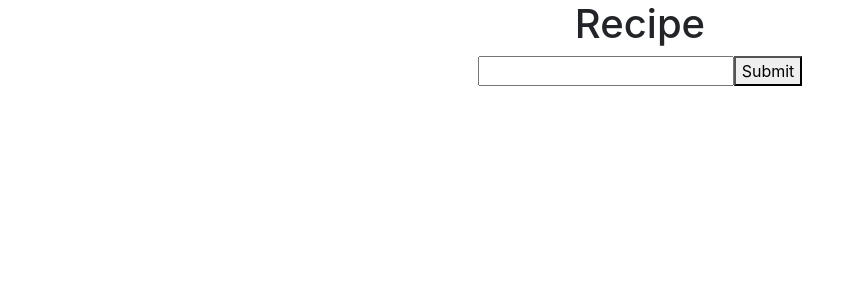
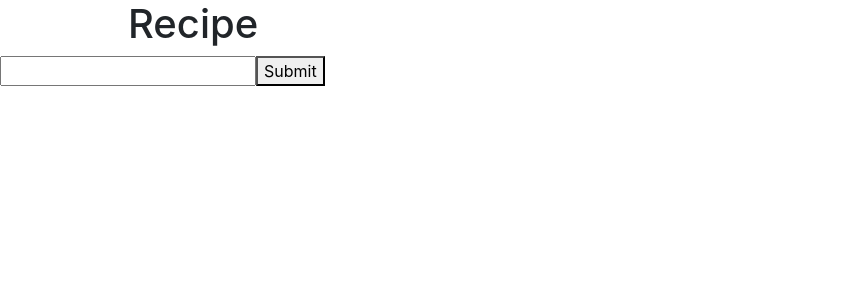
Before and after one commit to neerajp99/food_recipe, a React (Create React App) app: page / in a window 1280 px wide. Shown: the top 300 px of the page, without its empty margins (0-865 px from the left). Built offline with nearby package versions, Linux system fonts and the light colour scheme.

Commit message:
added recipe and routes

```diff
--- a/src/App.js
+++ b/src/App.js
@@ -1,7 +1,10 @@
 import React, { Component } from "react";
 import "./App.css";
 import Form from "./components/Form";
+import Header from "./components/Header";
 import Recipies from "./components/Recipies";
+import Recipe from "./components/Recipe";
+import { Route } from "react-router-dom";
 
 const API_KEY = "aee450e795f799f4dd397943442631cf";
 
@@ -9,7 +12,7 @@ class App extends Component {
   state = {
     recipes: []
   };
-  getRecipe = async (e) => {
+  getRecipe = async e => {
     e.preventDefault();
     const recipeName = e.target.elements.recipeName.value;
     const api_call = await fetch(
@@ -19,17 +22,26 @@ class App extends Component {
     this.setState({
       recipes: data.recipes
     });
-    console.log(this.state.recipes);
   };
 
   render() {
     return (
-      <div className="App">
-        <header className="recipe_header">
-          <h1 className="recipe_heading">Recipe</h1>
-        </header>
-        <Form getRecipe={this.getRecipe} />
-        <Recipies recipeList={this.state.recipes} />
+      <div>
+        <Route exact path="/" render={() => <Header />} />
+        <Route
+          exact
+          path="/"
+          render={() => <Form getRecipe={this.getRecipe} />}
+        />
+        <Route
+          exact
+          path="/"
+          render={() => <Recipies recipeList={this.state.recipes} />}
+        />
+        <Route
+          path="/recipe/:id"
+          render={props => <Recipe {...props} isAuthed={true} />}
+        />
       </div>
     );
   }
--- /dev/null
+++ b/src/components/Header.js
@@ -0,0 +1,19 @@
+import React, { Component } from "react";
+
+class Header extends Component {
+  render() {
+    return (
+      <div className="recipe_navbar" style={
+        {
+          marginLeft: "8em"
+       }
+      }>
+        <header className="recipe_header">
+          <h1 className="recipe_heading">Recipe</h1>
+        </header>
+      </div>
+    );
+  }
+}
+
+export default Header;
--- /dev/null
+++ b/src/components/Recipe.js
@@ -0,0 +1,19 @@
+import React, { Component } from "react";
+import PropTypes from "prop-types";
+import { Link } from "react-router-dom";
+
+class Recipe extends Component {
+  render() {
+    console.log(this.props);
+
+    return (
+      <div className="recipe_content">
+        <Link to="/" className="recipe_back_link">
+          Click
+        </Link>
+      </div>
+    );
+  }
+}
+
+export default Recipe;
--- a/src/components/Recipies.js
+++ b/src/components/Recipies.js
@@ -1,5 +1,6 @@
 import React, { Component } from "react";
 import PropTypes from "prop-types";
+import { Link } from "react-router-dom";
 
 class Recipies extends Component {
   render() {
@@ -10,11 +11,22 @@ class Recipies extends Component {
           return (
             <div className="recipe_main_section" key={recipe.recipe_id}>
               <img src={recipe.image_url} alt={recipe.title} />
-              <h2 className="recipe_title">{recipe.title}</h2>
+              <h2 className="recipe_title">
+                {recipe.title.length < 20
+                  ? `${recipe.title}`
+                  : `${recipe.title.substr(0, 20)}...`}
+              </h2>
               <h4 className="recipe_subtitle">Publisher: {recipe.publisher}</h4>
-              <button className="recipe_list_button">View Recipe</button>
+
+              <button className="recipe_list_button">
+                <Link
+                  to={{ pathname: `/recipe/${recipe.recipe_id}` }}
+                  className="recipe_link"
+                >
+                  View Recipe
+                </Link>
+              </button>
             </div>
-
           );
         })}
       </div>
--- a/src/index.js
+++ b/src/index.js
@@ -1,11 +1,17 @@
-import React from 'react';
-import ReactDOM from 'react-dom';
-import './index.css';
-import 'bootstrap/dist/css/bootstrap.min.css'
-import App from './App';
-import * as serviceWorker from './serviceWorker';
+import React from "react";
+import ReactDOM from "react-dom";
+import "./index.css";
+import "bootstrap/dist/css/bootstrap.min.css";
+import App from "./App";
+import * as serviceWorker from "./serviceWorker";
+import { BrowserRouter } from "react-router-dom";
 
-ReactDOM.render(<App />, document.getElementById('root'));
+ReactDOM.render(
+  <BrowserRouter>
+    <App />
+  </BrowserRouter>,
+  document.getElementById("root")
+);
 
 // If you want your app to work offline and load faster, you can change
 // unregister() to register() below. Note this comes with some pitfalls.
```
